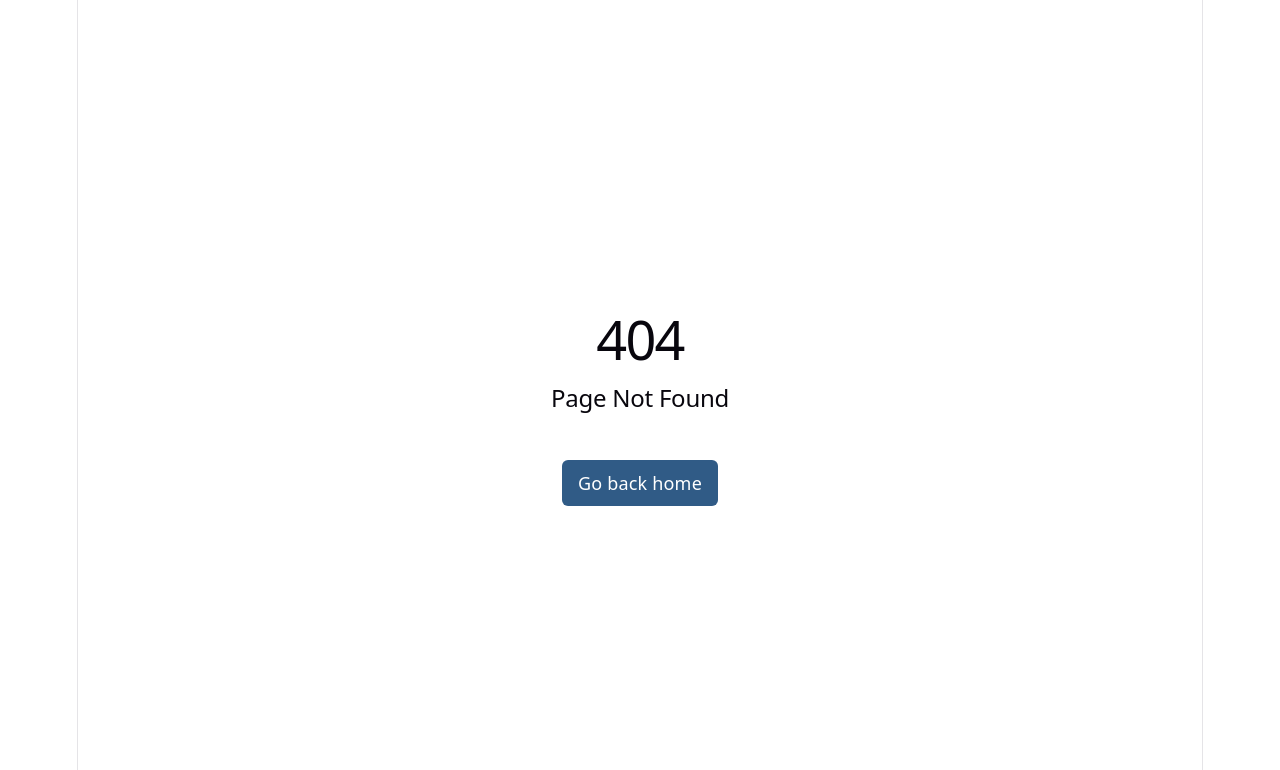
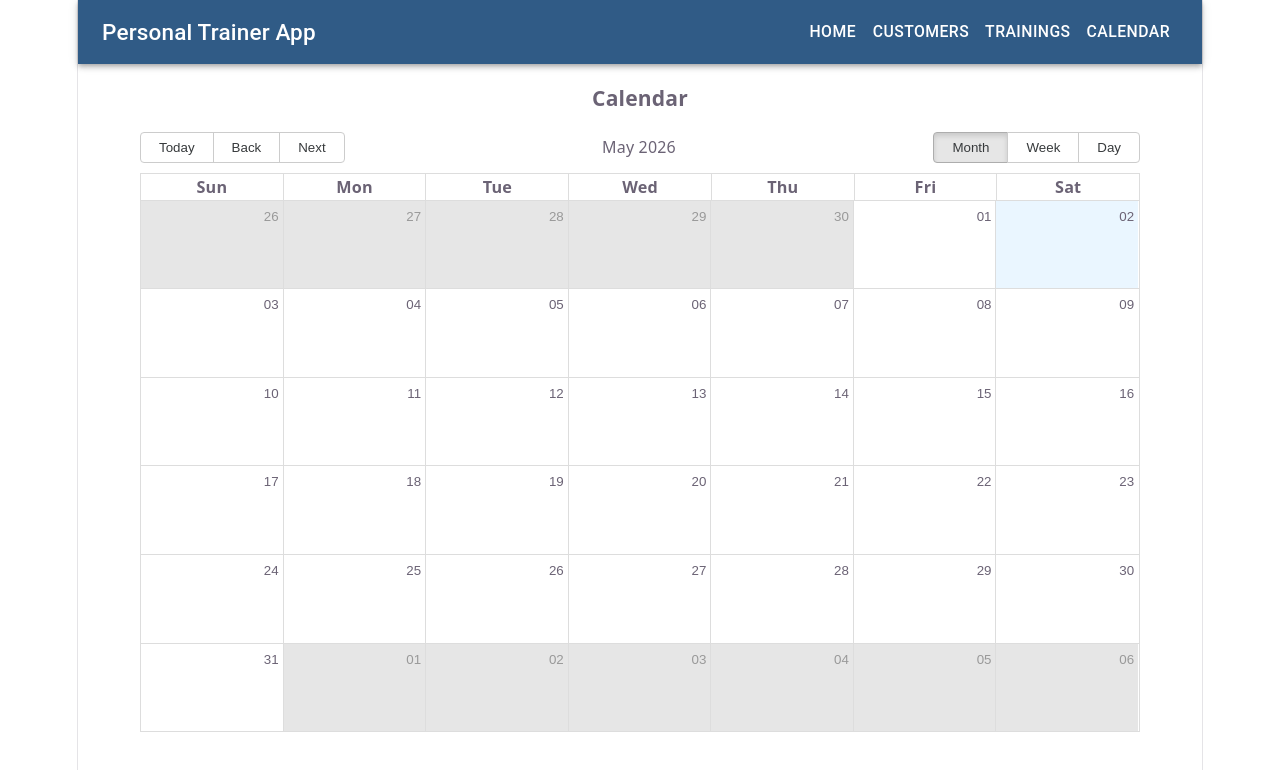
Before and after one commit to sawasda/personaltrainerapp, a React (Vite) app: page /calendar in a window 1280 px wide. Before the commit this address had no page. Shown: the top 770 px of the page. Built offline with nearby package versions, Linux system fonts and the light colour scheme; no server answers.

Commit message:
Osa 3: Calendar page added

```diff
--- a/package.json
+++ b/package.json
@@ -18,6 +18,7 @@
     "@mui/x-date-pickers": "^9.0.4",
     "dayjs": "^1.11.20",
     "react": "^19.2.5",
+    "react-big-calendar": "^1.19.4",
     "react-dom": "^19.2.5",
     "react-router": "^7.14.2",
     "react-router-dom": "^7.14.2"
@@ -26,6 +27,7 @@
     "@eslint/js": "^9.39.4",
     "@types/node": "^24.12.2",
     "@types/react": "^19.2.14",
+    "@types/react-big-calendar": "^1.16.3",
     "@types/react-dom": "^19.2.3",
     "@vitejs/plugin-react": "^6.0.1",
     "eslint": "^9.39.4",
--- a/src/App.css
+++ b/src/App.css
@@ -182,3 +182,8 @@
     border-right-color: var(--border);
   }
 }
+
+.rbc-event {
+    font-size: 12px;
+    padding: 2px 4px;
+}
--- /dev/null
+++ b/src/components/CalendarView.tsx
@@ -0,0 +1,53 @@
+import { useState } from "react";
+import { Calendar, dayjsLocalizer } from "react-big-calendar";
+import dayjs from "dayjs";
+import "react-big-calendar/lib/css/react-big-calendar.css";
+import type { TrainingData } from "../types";
+import type { View } from "react-big-calendar";
+import '../App.css'
+
+const localizer = dayjsLocalizer(dayjs);
+
+type CalendarViewProps = {
+    trainings: TrainingData[];
+};
+
+function CalendarView({ trainings }: CalendarViewProps) {
+
+    const [view, setView] = useState<View>("month");
+    const [date, setDate] = useState(new Date());
+
+    const events = trainings.map(training => ({
+        title: `${training.activity} - ${training.customer?.firstname ?? ""} ${training.customer?.lastname ?? ""}`,
+        start: new Date(training.date),
+        end: new Date(
+            new Date(training.date).getTime() + training.duration * 60000
+        )
+    }))
+
+    return (
+        <div style={{
+            width: "100%",
+            display: "flex",
+            justifyContent: "center"
+        }}>
+            <div>
+                <Calendar
+                    localizer={localizer}
+                    events={events}
+                    startAccessor="start"
+                    endAccessor="end"
+                    views={["month", "week", "day"]}
+                    style={{ height: 600, width: 1000 }}
+                    defaultView="month"
+                    view={view}
+                    onView={setView}
+                    date={date}
+                    onNavigate={setDate}
+                />
+            </div>
+        </div>
+    )
+}
+
+export default CalendarView;
--- a/src/components/Navbar.tsx
+++ b/src/components/Navbar.tsx
@@ -35,6 +35,14 @@ function Navbar() {
                         Trainings
                     </Button>
 
+                    <Button
+                        color="inherit"
+                        component={Link}
+                        to="/calendar"
+                    >
+                        Calendar
+                    </Button>
+
                 </Box>
             </Toolbar>
         </AppBar>
--- a/src/main.tsx
+++ b/src/main.tsx
@@ -7,6 +7,7 @@ import Customers from './pages/Customers.tsx';
 import Trainings from './pages/Trainings.tsx';
 import Home from './pages/Home.tsx';
 import Error from './pages/Error.tsx';
+import Calendar from './pages/Calendar.tsx';
 import { LocalizationProvider } from "@mui/x-date-pickers";
 import { AdapterDayjs } from "@mui/x-date-pickers/AdapterDayjs";
 
@@ -27,6 +28,10 @@ const router = createBrowserRouter([
       {
         path: "trainings",
         element: <Trainings />,
+      },
+      {
+        path: "calendar",
+        element: <Calendar />
       }
     ]
   }
--- /dev/null
+++ b/src/pages/Calendar.tsx
@@ -0,0 +1,22 @@
+import { useEffect, useState } from "react";
+import CalendarView from "../components/CalendarView";
+import type { TrainingData } from "../types";
+
+export default function Calendar() {
+
+    const [trainings, setTrainings] = useState<TrainingData[]>([]);
+
+    useEffect(() => {
+        fetch(import.meta.env.VITE_API_URL + "/gettrainings")
+            .then(res => res.json())
+            .then(data => setTrainings(data._embedded?.trainings ?? data))
+            .catch(err => console.error(err));
+    }, []);
+
+    return (
+        <>
+            <h3>Calendar</h3>
+            <CalendarView trainings={trainings} />
+        </>
+    )
+}
```
Also changed, not shown: 1 other file (tests, documents, lock files or other folders).
